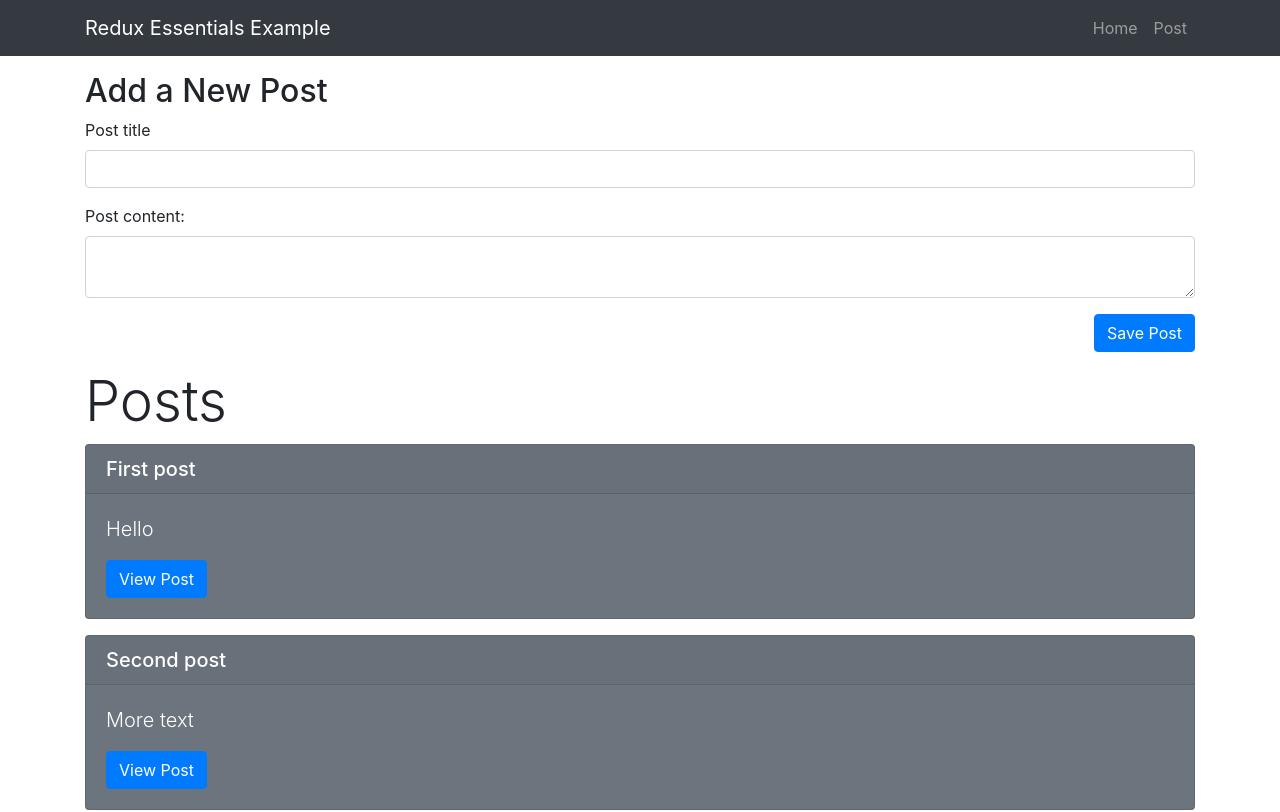
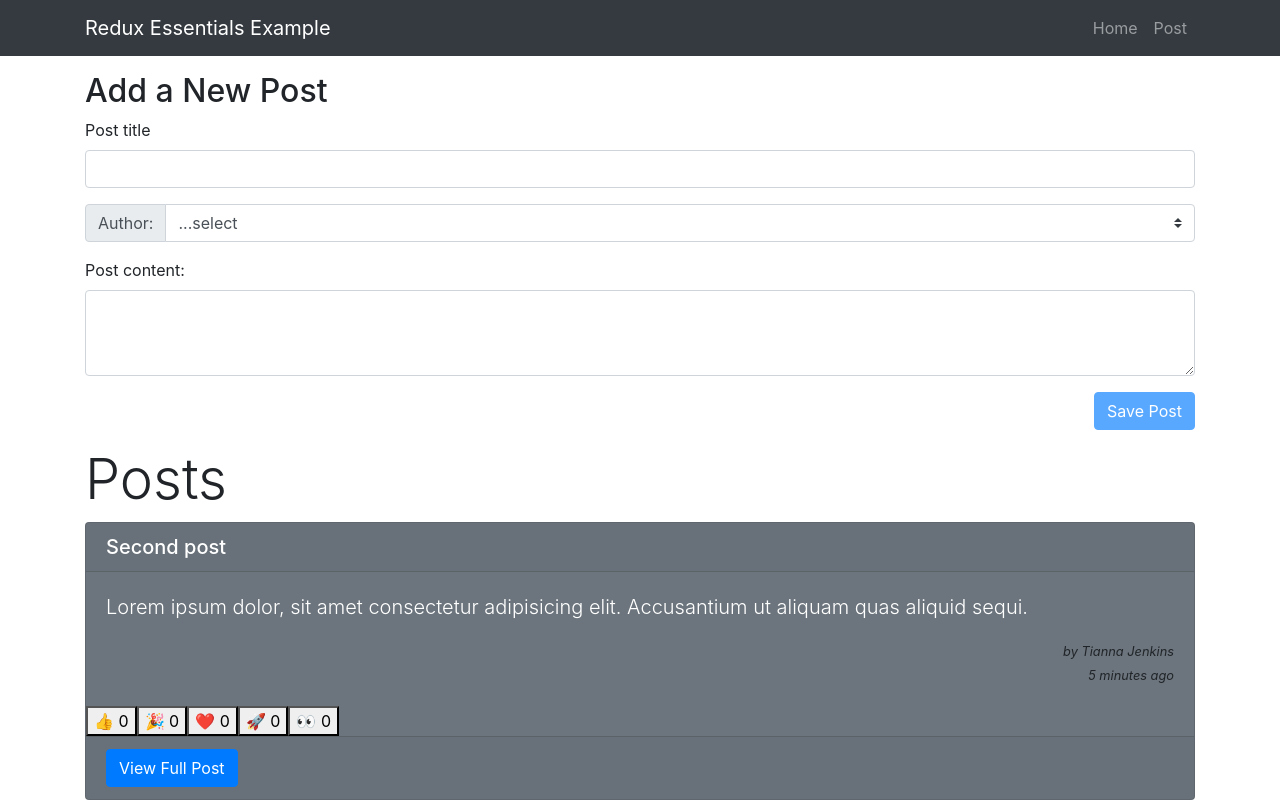
Before and after one commit to XanderUZZZER/react-redux-typescript, a React (Create React App) app: page / in a window 1280 px wide. Shown: the top 812 px of the page. Built offline with nearby package versions, Linux system fonts and the light colour scheme; what miragejs, txtgen would draw is missing.

Commit message:
Reaction buttons added

```diff
--- a/src/app/Navbar.js
+++ b/src/app/Navbar.js
@@ -4,17 +4,9 @@
 
 export const Navbar = () => {
   return (
-    // <nav className="navbar navbar-expand-lg navbar-light bg-primary text-white mb-3">
-    //   <section className='container px-0'>
-    //     <h1 className='py-4'>Redux Essentials Example</h1>
-    //     <div className='navbar-nav'>
-    //       <Link to='/' className='nav-link'>Posts</Link>
-    //     </div>
-    //   </section>
-    // </nav>
     <nav className="navbar navbar-expand-sm navbar-dark bg-dark mb-3">
       <div className="container">
-        <a className="navbar-brand" href="/">Redux Essentials Example</a>
+        <Link className="navbar-brand" to="/">Redux Essentials Example</Link>
         <button
           className="navbar-toggler"
           type="button"
--- a/src/app/store.js
+++ b/src/app/store.js
@@ -1,9 +1,11 @@
 import { configureStore } from '@reduxjs/toolkit'
 
 import postsReducer from '../features/posts/postsSlice'
+import usersReducer from '../features/users/usersSlice'
 
 export default configureStore({
   reducer: {
-    posts: postsReducer
+    posts: postsReducer,
+    users: usersReducer
   }
 })
--- a/src/features/posts/AddPostForm.js
+++ b/src/features/posts/AddPostForm.js
@@ -1,31 +1,36 @@
 import React, { useState } from 'react'
-import { useDispatch } from 'react-redux'
-import { nanoid } from '@reduxjs/toolkit'
+import { useDispatch, useSelector } from 'react-redux'
 
 import { postAdded } from './postsSlice';
 
 export const AddPostForm = () => {
   const [title, setTitle] = useState('')
   const [content, setContent] = useState('')
+  const [userId, setUserId] = useState('')
 
   const dispatch = useDispatch();
 
+  const users = useSelector(state => state.users)
+
   const onTitleChanged = e => setTitle(e.target.value)
   const onContentChanged = e => setContent(e.target.value)
+  const onAuthorChanged = e => setUserId(e.target.value)
 
   const onSavePostClicked = () => {
     if (title && content) {
-      dispatch(
-        postAdded({
-          id: nanoid(),
-          title,
-          content
-        })
-      )
+      dispatch(postAdded(title, content, userId))
       setTitle('')
       setContent('')
     }
   }
+
+  const canSave = Boolean(title) && Boolean(content) && Boolean(userId)
+
+  const usersOptions = users.map(user => (
+    <option key={user.id} value={user.id}>
+      {user.name}
+    </option>
+  ))
 
 
   return (
@@ -44,12 +49,27 @@
         />
       </div>
 
+      <div className="input-group mb-3">
+        <div className="input-group-prepend">
+          <label className="input-group-text" htmlFor="postAuthor">Author:</label>
+        </div>
+        <select
+          className="custom-select"
+          id="postAuthor"
+          value={userId}
+          onChange={onAuthorChanged}>
+          <option value="">...select</option>
+          {usersOptions}
+        </select>
+      </div>
+
       <div className="form-group">
         <label htmlFor="postContent">Post content:</label>
         <textarea
           name="postContent"
           id="postContent"
           className="form-control"
+          rows='3'
           value={content}
           onChange={onContentChanged}
         />
@@ -60,6 +80,7 @@
           type="button"
           className="btn btn-primary ml-auto"
           onClick={onSavePostClicked}
+          disabled={!canSave}
         >
           Save Post
         </button>
--- /dev/null
+++ b/src/features/posts/PostAuthor.js
@@ -0,0 +1,14 @@
+import React from 'react'
+import { useSelector } from 'react-redux'
+
+export const PostAuthor = ({ userId }) => {
+  const author = useSelector(state =>
+    state.users.find(user => user.id === userId))
+  return (
+    <div className='text-right font-italic'>
+      <small className='text-body'>
+        by {author ? author.name : 'unknown author'}
+      </small>
+    </div>
+  )
+}
--- a/src/features/posts/PostsList.js
+++ b/src/features/posts/PostsList.js
@@ -2,18 +2,30 @@
 import { useSelector } from 'react-redux'
 import { Link } from 'react-router-dom'
 
+import { PostAuthor } from './PostAuthor'
+import { ReactionButtons } from './ReactionButtons'
+import { TimeAgo } from './TimeAgo'
+
 export const PostsList = () => {
   const posts = useSelector(state => state.posts)
 
-  const renderedPosts = posts.map(post => (
+  const orderedPosts = posts.slice().sort((a, b) => b.date.localeCompare(a.date))
+
+  const renderedPosts = orderedPosts.map(post => (
     <div key={post.id} className="card text-white bg-secondary mb-3">
       <h5 className="card-header">{post.title}</h5>
       <div className="card-body">
         <p className="card-text lead">{post.content.substring(0, 100)}</p>
+        <PostAuthor userId={post.user} />
+        <TimeAgo timestamp={post.date} />
+      </div>
+      <ReactionButtons post={post} />
+      <div className="card-footer">
         <Link
           to={`/posts/${post.id}`}
-          className='btn btn-primary'
-        >View Post</Link>
+          className='btn btn-primary'>
+          View Full Post
+        </Link>
       </div>
     </div>
   ))
--- /dev/null
+++ b/src/features/posts/ReactionButtons.js
@@ -0,0 +1,36 @@
+import React from 'react'
+import { useDispatch } from 'react-redux'
+
+import { reactionAdded } from './postsSlice'
+
+const reactionEmoji = {
+  thumbsUp: '👍',
+  hooray: '🎉',
+  heart: '❤️',
+  rocket: '🚀',
+  eyes: '👀'
+}
+
+export const ReactionButtons = ({ post }) => {
+  const dispatch = useDispatch()
+
+  const reactionButtons = Object.entries(reactionEmoji).map(([name, emoji]) => {
+    return (
+      <button
+        key={name}
+        type="button"
+        className="muted-button reaction-button"
+        onClick={() => dispatch(
+          reactionAdded({
+            postId: post.id,
+            reaction: name
+          })
+        )}
+      >
+        {emoji} {post.reactions[name]}
+      </button>
+    )
+  })
+
+  return <div>{reactionButtons}</div>
+}
--- a/src/features/posts/SinglePostPage.js
+++ b/src/features/posts/SinglePostPage.js
@@ -1,6 +1,10 @@
 import React from 'react'
 import { useSelector } from 'react-redux'
 import { Link } from 'react-router-dom'
+
+import { PostAuthor } from './PostAuthor'
+import { ReactionButtons } from './ReactionButtons'
+import { TimeAgo } from './TimeAgo'
 
 export const SinglePostPage = ({ match }) => {
   const { postId } = match.params
@@ -23,6 +27,9 @@
         <h2 className='display-4'>{post.title}</h2>
         <hr />
         <p className="lead">{post.content}</p>
+        <PostAuthor userId={post.user} />
+        <TimeAgo timestamp={post.date} />
+        <ReactionButtons post={post} />
         <Link
           to={`/editPost/${postId}`}
           className="btn btn-primary ml-auto"
--- /dev/null
+++ b/src/features/posts/TimeAgo.js
@@ -0,0 +1,20 @@
+import { parseISO } from 'date-fns'
+import { formatDistanceToNow } from 'date-fns/esm'
+import React from 'react'
+
+export const TimeAgo = ({ timestamp }) => {
+  let timeAgo = ''
+  if (timestamp) {
+    const date = parseISO(timestamp)
+    const timePeriod = formatDistanceToNow(date)
+
+    timeAgo = `${timePeriod} ago`
+  }
+  return (
+    <div className='text-right font-italic'>
+      <small title={timestamp} className='text-body'>
+        <i>{timeAgo}</i>
+      </small>
+    </div>
+  )
+}
--- a/src/features/posts/postsSlice.js
+++ b/src/features/posts/postsSlice.js
@@ -1,17 +1,64 @@
 import { createSlice } from '@reduxjs/toolkit'
 import { nanoid } from '@reduxjs/toolkit'
+import { sub } from 'date-fns'
 
 const initialState = [
-  { id: nanoid(), title: 'First post', content: 'Hello' },
-  { id: nanoid(), title: 'Second post', content: 'More text' }
+  {
+    id: nanoid(),
+    date: sub(new Date(), { minutes: 10 }).toISOString(),
+    title: 'First post',
+    content: 'Lorem ipsum dolor sit amet, consectetur adipisicing elit. Illum, sed.',
+    reactions: {
+      thumbsUp: 0,
+      hooray: 0,
+      heart: 0,
+      rocket: 0,
+      eyes: 0
+    },
+    user: '2'
+  },
+  {
+    id: nanoid(),
+    date: sub(new Date(), { minutes: 5 }).toISOString(),
+    title: 'Second post',
+    content: 'Lorem ipsum dolor, sit amet consectetur adipisicing elit. Accusantium ut aliquam quas aliquid sequi. Excepturi quas voluptatum enim quibusdam illum.',
+    reactions: {
+      thumbsUp: 0,
+      hooray: 0,
+      heart: 0,
+      rocket: 0,
+      eyes: 0
+    },
+    user: '0'
+  }
 ]
 
 const postsSlice = createSlice({
   name: 'posts',
   initialState,
   reducers: {
-    postAdded(state, action) {
-      state.unshift(action.payload)
+    postAdded: {
+      reducer(state, action) {
+        state.push(action.payload)
+      },
+      prepare(title, content, userId) {
+        return {
+          payload: {
+            id: nanoid(),
+            date: new Date().toISOString(),
+            title,
+            content,
+            reactions: {
+              thumbsUp: 0,
+              hooray: 0,
+              heart: 0,
+              rocket: 0,
+              eyes: 0
+            },
+            user: userId
+          }
+        }
+      }
     },
     postUpdated(state, action) {
       const { id, title, content } = action.payload
@@ -21,10 +68,18 @@
         existingPost.title = title
         existingPost.content = content
       }
+    },
+    reactionAdded(state, action) {
+      const { postId, reaction } = action.payload
+      const existingPost = state.find(post => post.id === postId)
+
+      if (existingPost) {
+        existingPost.reactions[reaction]++
+      }
     }
   }
 })
 
-export const { postAdded, postUpdated } = postsSlice.actions
+export const { postAdded, postUpdated, reactionAdded } = postsSlice.actions
 
 export default postsSlice.reducer
--- /dev/null
+++ b/src/features/users/usersSlice.js
@@ -0,0 +1,18 @@
+import { createSlice } from '@reduxjs/toolkit'
+
+const initialState = [
+  { id: '0', name: 'Tianna Jenkins' },
+  { id: '1', name: 'Kevin Grant' },
+  { id: '2', name: 'Madison Price' }
+]
+
+const usersSlice = createSlice({
+  name: 'users',
+  initialState,
+  reducers: {
+  }
+})
+
+//export const { } = usersSlice.actions
+
+export default usersSlice.reducer
```
